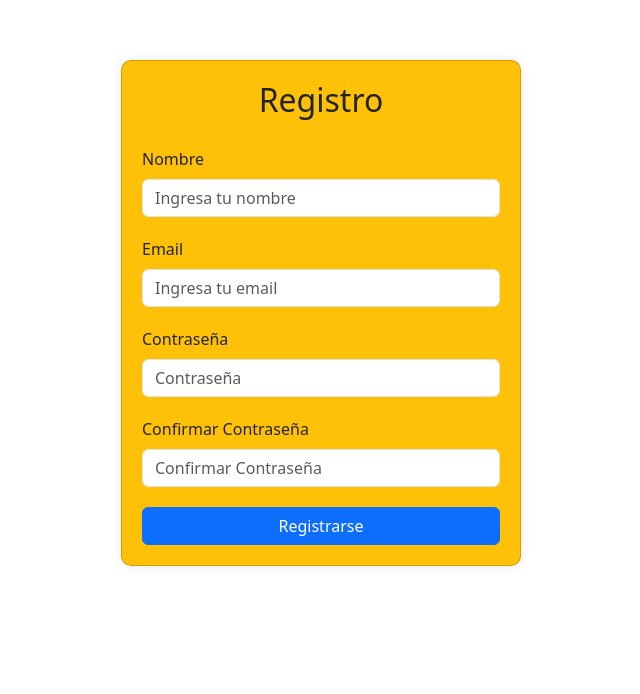
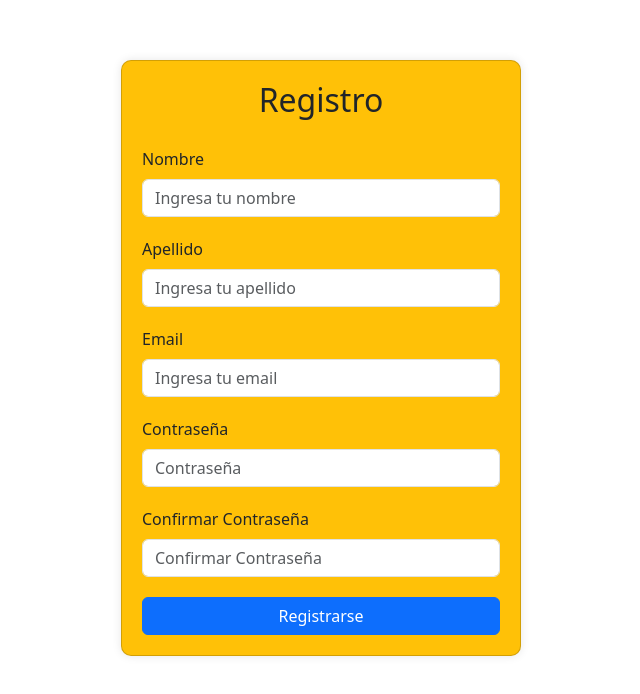
Before and after one commit to andresgutivar/Rex-Toys, a React (Create React App) app: page /Registrarse in a window 1280 px wide. Shown: the part 120-814 px from the top of the page, without its empty margins (319-959 px from the left). Built offline with nearby package versions, Linux system fonts and the light colour scheme; no server answers; the database is empty.

Commit message:
Update RegisterScreen.js

```diff
--- a/src/RegisterScreen.js
+++ b/src/RegisterScreen.js
@@ -26,6 +26,15 @@ export default function RegisterScreen(props) {
           <Form.Control
             type="text"
             placeholder="Ingresa tu nombre"
+            style={{ marginBottom: '20px' }}
+          />
+        </Form.Group>
+
+        <Form.Group controlId="formBasicLastName">
+          <Form.Label>Apellido</Form.Label>
+          <Form.Control
+            type="text"
+            placeholder="Ingresa tu apellido"
             style={{ marginBottom: '20px' }}
           />
         </Form.Group>
```
